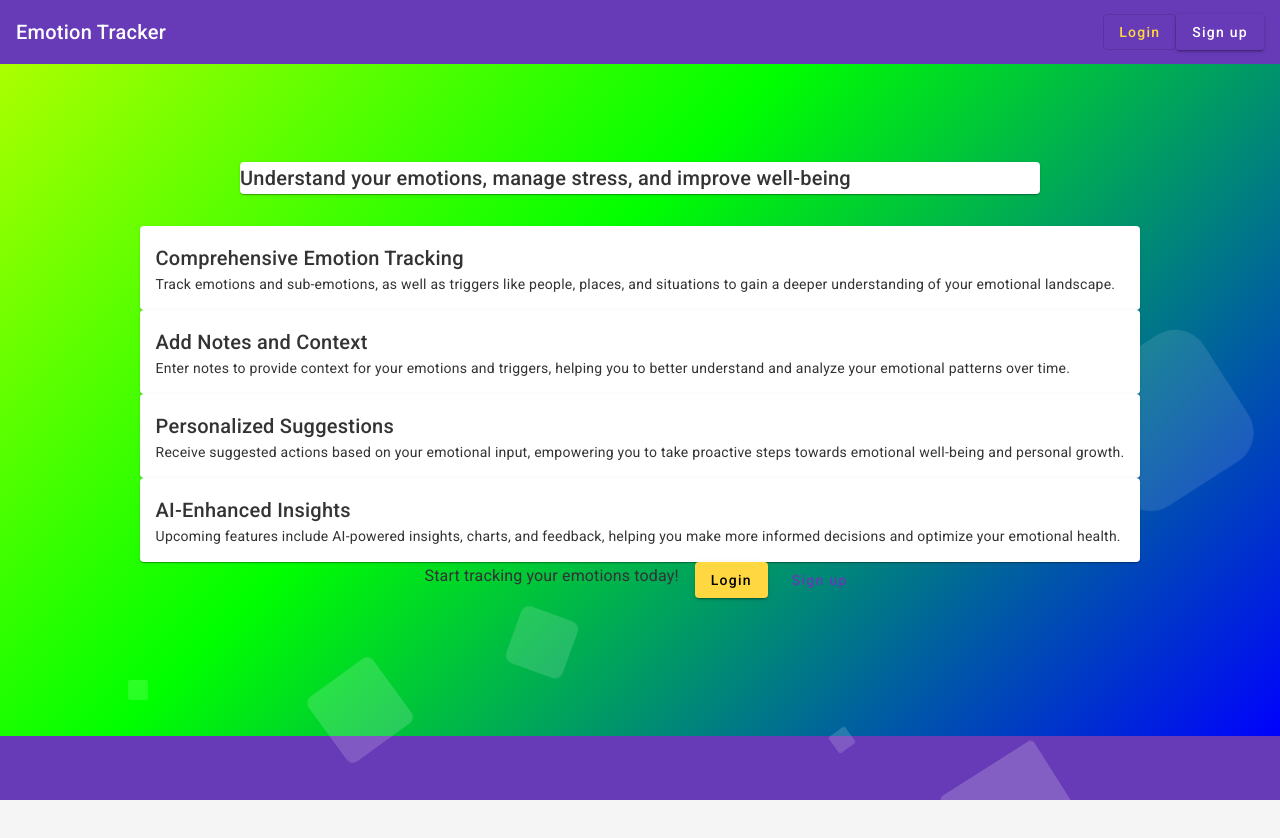
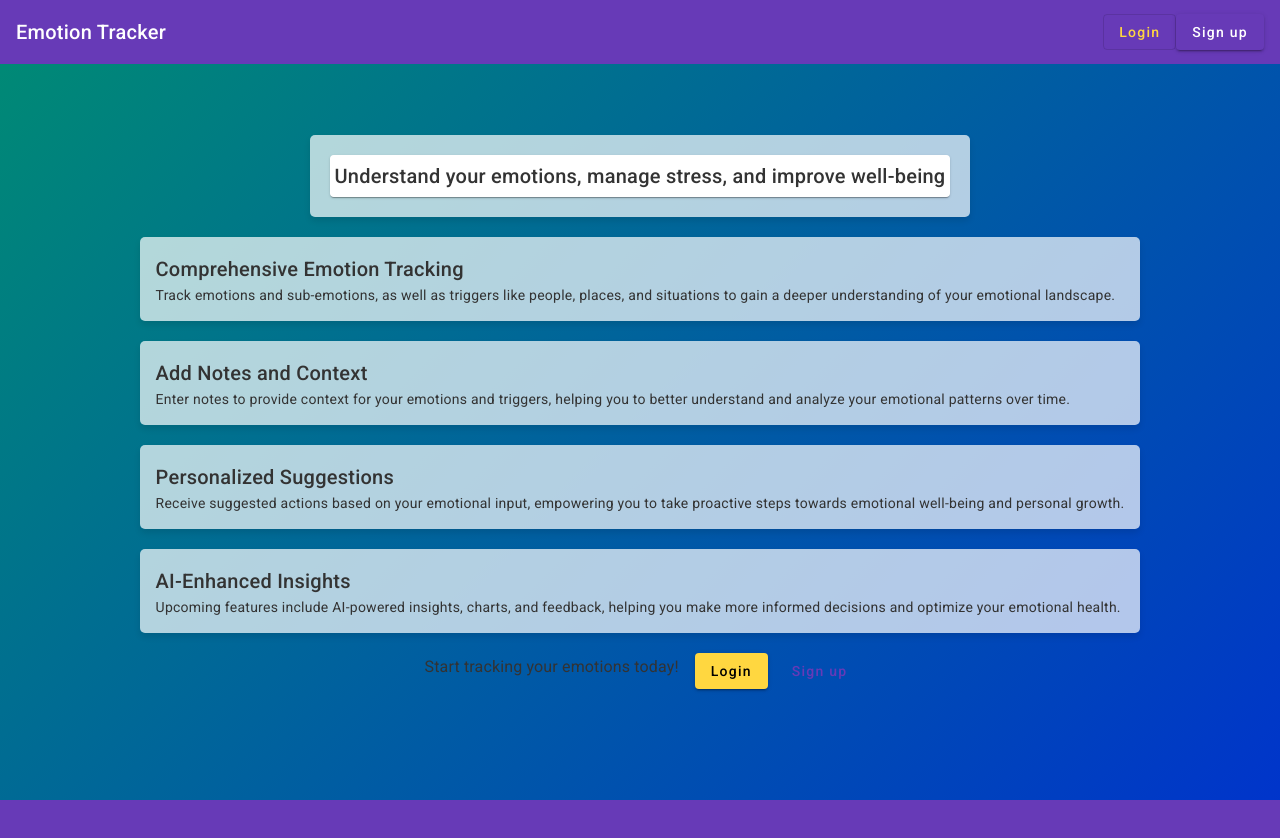
Before and after one commit to vega113/projectEmo, an Angular app in the folder ui/: page / in a window 1280 px wide. Shown: the top 838 px of the page. Before the commit the page ends 800 px from the top, so only its background shows below. Built offline with nearby package versions, Linux system fonts and the light colour scheme.

Commit message:
Added main layout and add some background on landing page.

```diff
--- a/ui/src/app-shared-styles.css
+++ b/ui/src/app-shared-styles.css
@@ -12,7 +12,7 @@
 }
 
 body {
-  background: linear-gradient(-45deg, #f06, #00f, #0f0, #ff0, #f90, #f06);
+  background: linear-gradient(-45deg,  #00f, #0f0);
   background-size: 300% 300%;
   animation: gradientChange 20s ease infinite;
   min-height: 100vh;
--- a/ui/src/app/app.module.ts
+++ b/ui/src/app/app.module.ts
@@ -17,6 +17,7 @@ import {MatCardModule} from "@angular/material/card";
 import {MatButtonModule} from "@angular/material/button";
 import {MatInputModule} from "@angular/material/input";
 import {MatIconModule} from "@angular/material/icon";
+import { MainLayoutComponent } from './main-layout/main-layout.component';
 
 
 @NgModule({
@@ -24,7 +25,8 @@ import {MatIconModule} from "@angular/material/icon";
     AppComponent,
     LoginComponent,
     LandingPageComponent,
-    SignupComponent
+    SignupComponent,
+    MainLayoutComponent
   ],
   imports: [
     BrowserModule,
--- a/ui/src/app/landing-page/landing-page.component.css
+++ b/ui/src/app/landing-page/landing-page.component.css
@@ -10,17 +10,28 @@ main {
   align-items: center;
   justify-content: center;
   flex-grow: 1;
-  /*background-image: url('assets/emo_logo.png');*/
   background-repeat: no-repeat;
   background-size: cover;
   background-position: center;
 }
 
 .value-proposition {
-  width: 100%;
-  max-width: 800px;
-  margin-bottom: 32px;
+  text-align: center;
+  padding: 20px;
+  background-color: rgba(255, 255, 255, 0.7);
+  box-shadow: 0 4px 6px rgba(0, 0, 0, 0.1);
+  margin-bottom: 20px;
+  border-radius: 5px;
+  color: #000; /* Add this line to set the text color to black */
 }
+
+.value-proposition mat-card-title {
+  background-color: rgba(255, 255, 255, 0.7);
+  padding: 5px;
+  border-radius: 5px;
+  color: #333;
+}
+
 
 .cta {
   display: flex;
@@ -65,7 +76,13 @@ main {
 }
 
 main {
-  background: linear-gradient(-45deg, #f06, #00f, #0f0, #ff0, #f90, #f06);
+  background: linear-gradient(-45deg, #00f, #0f0);
   background-size: 300% 300%;
   animation: gradientChange 20s ease infinite;
 }
+.benefit-card {
+  background-color: rgba(255, 255, 255, 0.7);
+  box-shadow: 0 4px 6px rgba(0, 0, 0, 0.1);
+  margin-bottom: 20px;
+  border-radius: 5px;
+}
--- a/ui/src/app/landing-page/landing-page.component.html
+++ b/ui/src/app/landing-page/landing-page.component.html
@@ -1,25 +1,5 @@
-<mat-toolbar color="primary">
-  <mat-toolbar-row>
-    <span>Emotion Tracker</span>
-    <span class="spacer"></span>
-    <button mat-stroked-button color="accent" routerLink="/login">Login</button>
-    <button mat-raised-button color="primary" routerLink="/signup">Sign up</button>
-  </mat-toolbar-row>
-</mat-toolbar>
+<main>
 
-<main>
-  <ul class="circles">
-    <li></li>
-    <li></li>
-    <li></li>
-    <li></li>
-    <li></li>
-    <li></li>
-    <li></li>
-    <li></li>
-    <li></li>
-    <li></li>
-  </ul>
   <section class="value-proposition">
     <mat-card>
       <mat-card-title>Understand your emotions, manage stress, and improve well-being</mat-card-title>
--- a/ui/src/app/landing-page/landing-page.component.ts
+++ b/ui/src/app/landing-page/landing-page.component.ts
@@ -3,7 +3,7 @@ import { Component } from '@angular/core';
 @Component({
   selector: 'app-landing-page',
   templateUrl: './landing-page.component.html',
-  styleUrls: ['./landing-page.component.css', './landing-page-background.css']
+  styleUrls: ['./landing-page.component.css']
 })
 export class LandingPageComponent {
 
--- /dev/null
+++ b/ui/src/app/main-layout/main-layout.component.css
@@ -0,0 +1,38 @@
+html,
+body {
+  height: 100%;
+  margin: 0;
+}
+
+body {
+  display: flex;
+  flex-direction: column;
+}
+
+.main-container {
+  display: flex;
+  flex-direction: column;
+  flex: 1 0 auto;
+}
+
+.content {
+  flex-grow: 1;
+}
+
+.footer {
+  flex-shrink: 0;
+}
+
+.app-name {
+  text-decoration: none;
+  color: inherit;
+}
+
+.spacer {
+  flex: 1;
+}
+
+.button-container {
+  display: flex;
+  align-items: center;
+}
--- /dev/null
+++ b/ui/src/app/main-layout/main-layout.component.html
@@ -0,0 +1,21 @@
+<mat-toolbar color="primary">
+  <mat-toolbar-row>
+    <a routerLink="/" class="app-name">Emotion Tracker</a>
+    <span class="spacer"></span>
+    <div *ngIf="(isAuthenticated | async) === false" class="button-container">
+      <button mat-stroked-button color="accent" routerLink="/login">Login</button>
+      <button mat-raised-button color="primary" routerLink="/signup">Sign up</button>
+    </div>
+    <button *ngIf="(isAuthenticated | async) === true" mat-stroked-button color="accent" (click)="logout()">Sign out</button>
+  </mat-toolbar-row>
+</mat-toolbar>
+
+<div class="content">
+  <router-outlet></router-outlet>
+</div>
+
+<mat-toolbar color="primary" class="footer">
+  <mat-toolbar-row>
+    <!-- Add relevant links and contact information here -->
+  </mat-toolbar-row>
+</mat-toolbar>
--- /dev/null
+++ b/ui/src/app/main-layout/main-layout.component.ts
@@ -0,0 +1,20 @@
+import { Component } from '@angular/core';
+import {Observable} from "rxjs";
+import {AuthService} from "../services/auth.service";
+
+@Component({
+  selector: 'app-main-layout',
+  templateUrl: './main-layout.component.html',
+  styleUrls: ['./main-layout.component.css', './landing-page-background.css']
+})
+export class MainLayoutComponent {
+  public isAuthenticated: Observable<boolean>;
+
+  constructor(private authService: AuthService) {
+    this.isAuthenticated = this.authService.isAuthenticated;
+  }
+
+  logout() {
+    this.authService.logout();
+  }
+}
--- a/ui/src/app/services/auth.service.ts
+++ b/ui/src/app/services/auth.service.ts
@@ -3,14 +3,22 @@ import { Injectable } from '@angular/core';
 import { HttpClient } from '@angular/common/http';
 import { User } from '../models/user.model';
 import {tap} from "rxjs/operators";
+import { BehaviorSubject, Observable } from 'rxjs';
+
 
 @Injectable({
   providedIn: 'root'
 })
 export class AuthService {
   private apiUrl = 'http://localhost:4200/api';
+  private isAuthenticatedSubject = new BehaviorSubject<boolean>(false);
+  public isAuthenticated: Observable<boolean> = this.isAuthenticatedSubject.asObservable();
 
-  constructor(private http: HttpClient) {}
+
+  constructor(private http: HttpClient) {
+    const token = localStorage.getItem('auth_token');
+    this.isAuthenticatedSubject.next(!!token);
+  }
 
   signUp(user: User) {
     return this.http.post(`${this.apiUrl}/user`, user)
@@ -27,9 +35,15 @@ export class AuthService {
       .post<{ token: string }>(`${this.apiUrl}/login`, { username, password })
       .pipe(
         tap((response) => {
+          this.isAuthenticatedSubject.next(true);
           console.log('User logged in successfully', response);
           localStorage.setItem('auth_token', response.token);
         })
       )
   }
+
+  logout() {
+    localStorage.removeItem('auth_token');
+    this.isAuthenticatedSubject.next(false);
+  }
 }
```
Also changed, not shown: ui/src/app/app-routing.module.ts (+12 -11 lines), ui/src/app/main-layout/landing-page-background.css (renamed from ui/src/app/landing-page/landing-page-background.css), 1 other file (tests, documents, lock files or other folders).
